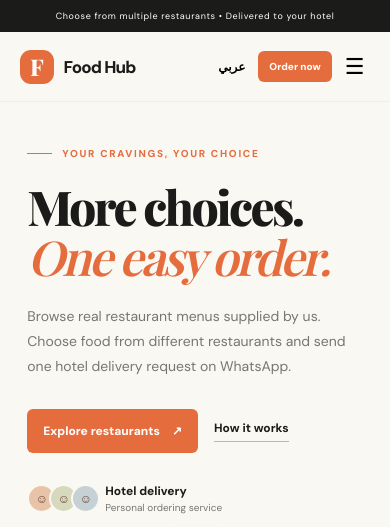
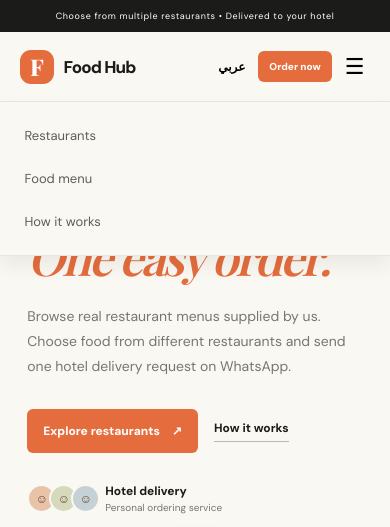
Before and after one commit to makkahfoodhub/premium-food-template, a plain HTML site: page index.html in a window 390 px wide. Both pictures are taken after a click on the button "Open menu". Shown: the top 527 px of the page. Drawn offline with nearby package versions, Linux system fonts and the light colour scheme.

Commit message:
Implement mobile navigation menu styles
Added styles for mobile navigation menu to improve usability on smaller screens.

```diff
--- a/style.css
+++ b/style.css
@@ -27,3 +27,31 @@
 .fee-note{font-size:11px;color:var(--muted);line-height:1.7;margin:0}
 @media(max-width:800px){.restaurant-strip{grid-template-columns:repeat(2,1fr);gap:9px}.restaurant-tile{padding:12px 9px;gap:8px}.restaurant-logo{width:37px;height:37px}.restaurant-menu-grid{grid-template-columns:1fr}}
 @media(max-width:540px){.header-order{padding:9px 11px;font-size:10px}.restaurant-tile strong{font-size:10px}.restaurant-tile small{font-size:8px}.restaurant-menu-heading{padding:14px 13px 10px}.restaurant-menu-heading h3{font-size:19px}.order-section{padding-top:65px;padding-bottom:70px}.order-form{grid-template-columns:1fr;gap:13px}.full-field{grid-column:auto}}
+
+/* Mobile navigation menu fix */
+@media (max-width: 800px) {
+  .site-header {
+    position: sticky;
+    z-index: 100;
+  }
+
+  .desktop-nav.mobile-open {
+    display: flex !important;
+    position: absolute;
+    top: 100%;
+    left: 0;
+    right: 0;
+    flex-direction: column;
+    gap: 0;
+    padding: 12px 5%;
+    background: var(--paper);
+    border-top: 1px solid var(--line);
+    border-bottom: 1px solid var(--line);
+    box-shadow: 0 10px 20px #00000010;
+  }
+
+  .desktop-nav.mobile-open a {
+    display: block;
+    padding: 13px 5px;
+  }
+}
```
